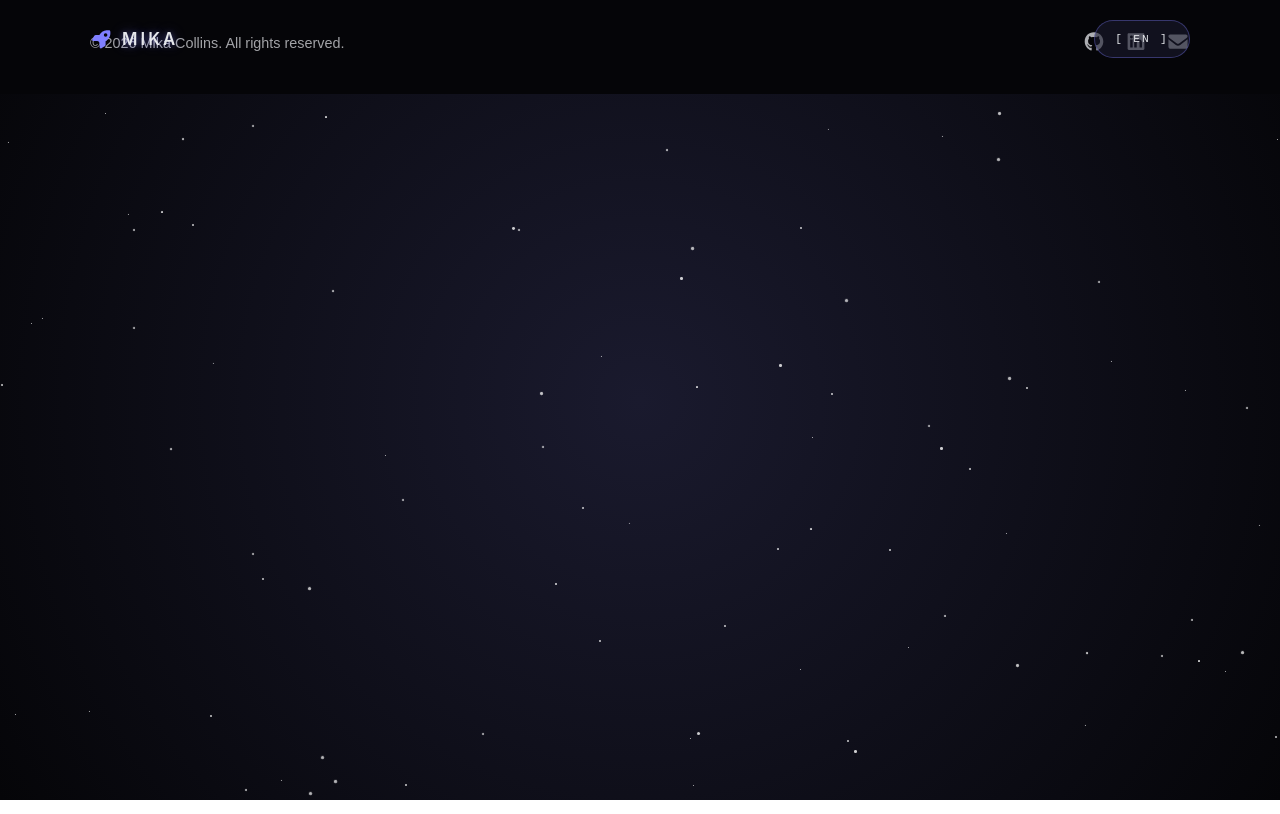
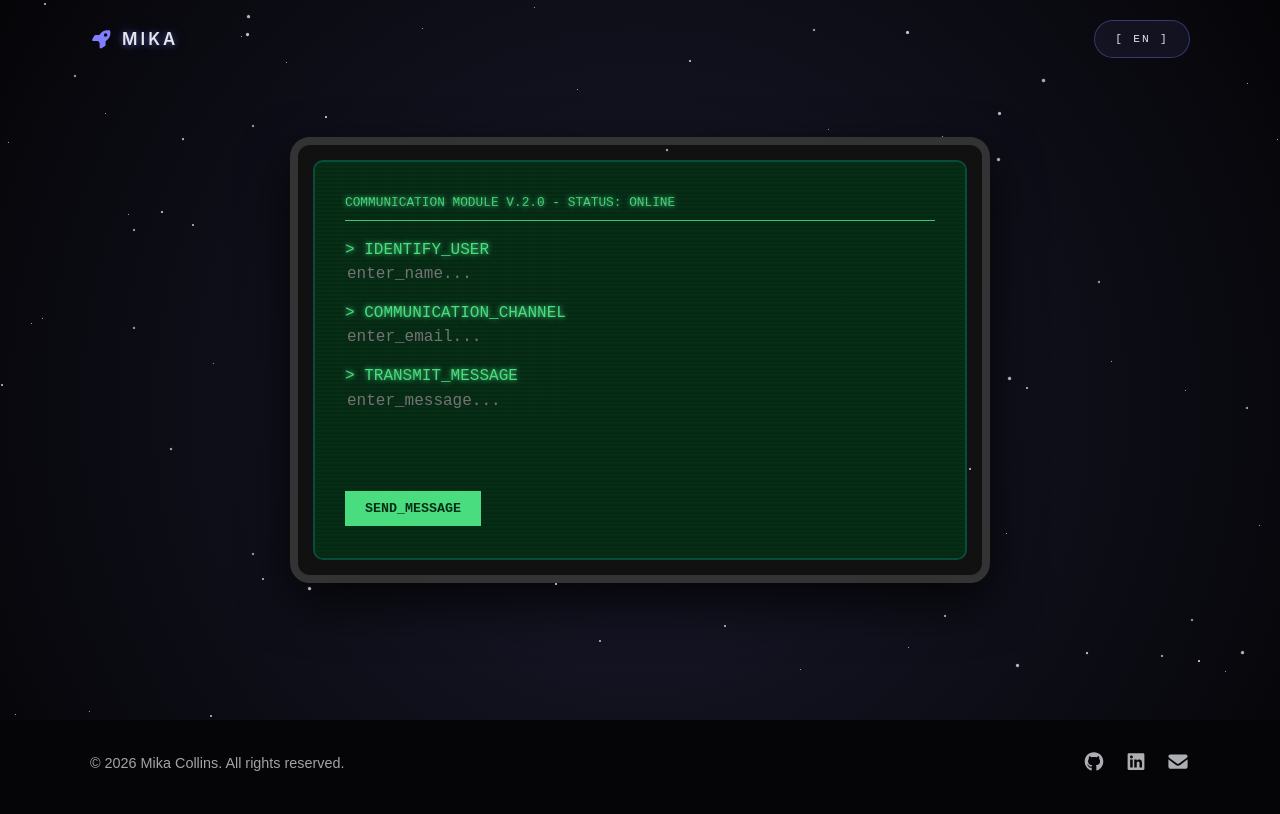
Before and after one commit to mika-collins/mika-collins.github.io, a React (Vite) app: page /contact in a window 1280 px wide. Built offline with nearby package versions, Linux system fonts and the light colour scheme.

Commit message:
Created a terminal style contact form with es translations

```diff
--- /dev/null
+++ b/src/components/Contact/Contact.css
@@ -0,0 +1,159 @@
+.contact-section {
+  min-height: 90vh;
+  padding-top: 80px; /
+}
+
+/* Root terminal variables */
+:root {
+  --terminal-green: #4ade80;
+            --terminal-bg: #052e16;
+}
+
+/* Page Layout */
+.contact-section {
+  flex: 1;
+  display: flex;
+  align-items: center;
+  justify-content: center;
+  padding: 1rem;
+}
+
+/* Terminal Container */
+.terminal-container {
+  width: 100%;
+  max-width: 700px;
+  background: #111;
+  padding: 15px;
+  border-radius: 20px;
+  border: 8px solid #333;
+  box-shadow: 0 20px 50px rgba(0, 0, 0, 0.8);
+}
+
+/* Terminal Screen */
+.terminal-screen {
+  background: var(--terminal-bg);
+  padding: 30px;
+  border-radius: 10px;
+  position: relative;
+  overflow: hidden;
+  border: 2px solid #064e3b;
+  font-family: "Fira Code", monospace;
+  color: var(--terminal-green);
+  text-shadow: 0 0 5px var(--terminal-green);
+  animation: flicker 0.1s infinite;
+
+  /* Fixed height */
+  min-height: 400px;
+  display: flex;
+  flex-direction: column;
+  justify-content: center;
+}
+
+/* Scanline Effect */
+.terminal-screen::before {
+  content: "";
+  position: absolute;
+  inset: 0;
+  background:
+    linear-gradient(
+      rgba(18, 16, 16, 0) 50%,
+      rgba(0, 0, 0, 0.1) 50%
+    ),
+    linear-gradient(
+      90deg,
+      rgba(255, 0, 0, 0.03),
+      rgba(0, 255, 0, 0.01),
+      rgba(0, 0, 255, 0.03)
+    );
+  background-size: 100% 4px, 3px 100%;
+  pointer-events: none;
+  z-index: 2;
+}
+
+/* Flicker Animation */
+@keyframes flicker {
+  0% { opacity: 0.97; }
+  5% { opacity: 0.95; }
+  10% { opacity: 0.9; }
+  100% { opacity: 1; }
+}
+
+/* Header */
+.terminal-header {
+  margin-bottom: 20px;
+  padding-bottom: 10px;
+  border-bottom: 1px solid var(--terminal-green);
+  font-size: 0.8rem;
+}
+
+/* Form */
+.terminal-form {
+  position: relative;
+  z-index: 3;
+}
+
+.input-group {
+  margin-bottom: 20px;
+}
+
+.terminal-form label {
+  display: block;
+  margin-bottom: 5px;
+}
+
+.terminal-form label::before {
+  content: "> ";
+}
+
+/* Inputs */
+.terminal-input {
+  width: 100%;
+  background: transparent;
+  border: none;
+  color: var(--terminal-green);
+  font-family: "Fira Code", monospace;
+  font-size: 1rem;
+  outline: none;
+  resize: none;
+}
+
+/* Send Button */
+.terminal-btn {
+  background: var(--terminal-green);
+  color: var(--terminal-bg);
+  border: none;
+  padding: 10px 20px;
+  font-family: "Fira Code", monospace;
+  font-weight: bold;
+  cursor: pointer;
+  text-transform: uppercase;
+}
+
+.terminal-btn:hover {
+  background: #ffffff;
+  box-shadow: 0 0 20px #ffffff;
+}
+
+/* Confirmation Screen */
+.terminal-confirmation {
+  position: relative;
+  z-index: 3;
+  font-family: "Fira Code", monospace;
+  color: var(--terminal-green);
+  text-shadow: 0 0 5px var(--terminal-green);
+  font-size: 1rem;
+  line-height: 1.6;
+}
+
+/* Blinking cursor */
+.blinking-cursor {
+  display: inline-block;
+  margin-top: 10px;
+  animation: blink 1s steps(2, start) infinite;
+}
+
+@keyframes blink {
+  to {
+    visibility: hidden;
+  }
+}
--- a/src/components/Contact/Contact.tsx
+++ b/src/components/Contact/Contact.tsx
@@ -1,10 +1,122 @@
+import { useState, useEffect } from "react";
+import { useTranslation } from "react-i18next";
+import "./Contact.css";
+
+const TYPING_SPEED = 50;
+const LINE_DELAY = 500;
 
 const Contact = () => {
+  const { t } = useTranslation();
+  const [sent, setSent] = useState(false);
+  const [displayedLines, setDisplayedLines] = useState<string[]>([]);
+  const [currentLine, setCurrentLine] = useState(0);
+
+  const handleSubmit = (e: React.FormEvent) => {
+    e.preventDefault();
+    setSent(true);
+    setDisplayedLines([]);
+    setCurrentLine(0);
+  };
+
+  const confirmationLines = [
+    `> ${t("contact.confirmation.sent")}`,
+    `> ${t("contact.confirmation.thanks")}`,
+  ];
+
+  // Animation is complete when the current line index equals the total number of lines.
+  const isTypingComplete = currentLine >= confirmationLines.length;
+
+  useEffect(() => {
+    if (!sent) return;
+    if (isTypingComplete) return;
+
+    let charIndex = 0;
+    const line = confirmationLines[currentLine];
+    // Initialize current line in state to avoid empty flash
+    if (!displayedLines[currentLine]) {
+        setDisplayedLines(prev => [...prev, ""]);
+    }
+
+    let typedLine = "";
+
+    const typeInterval = setInterval(() => {
+      typedLine += line[charIndex];
+      setDisplayedLines(prev => {
+        const newLines = [...prev];
+        newLines[currentLine] = typedLine;
+        return newLines;
+      });
+      charIndex++;
+
+      if (charIndex >= line.length) {
+        clearInterval(typeInterval);
+        setTimeout(() => setCurrentLine(prev => prev + 1), LINE_DELAY);
+      }
+    }, TYPING_SPEED);
+
+    return () => clearInterval(typeInterval);
+  }, [sent, currentLine, isTypingComplete]);
+
   return (
     <section className="contact-section">
-      <form>
-        {/* Contact form fields here */}
-      </form>
+      <div className="terminal-container">
+        <div className="terminal-screen">
+          {!sent ? (
+            <>
+              <div className="terminal-header">
+                {t("contact.header")}
+              </div>
+
+              <form className="terminal-form" onSubmit={handleSubmit}>
+                <div className="input-group">
+                  <label>{t("contact.fields.name.label")}</label>
+                  <input
+                    type="text"
+                    className="terminal-input"
+                    placeholder={t("contact.fields.name.placeholder")}
+                    required
+                  />
+                </div>
+
+                <div className="input-group">
+                  <label>{t("contact.fields.email.label")}</label>
+                  <input
+                    type="email"
+                    className="terminal-input"
+                    placeholder={t("contact.fields.email.placeholder")}
+                    required
+                  />
+                </div>
+
+                <div className="input-group">
+                  <label>{t("contact.fields.message.label")}</label>
+                  <textarea
+                    rows={4}
+                    className="terminal-input"
+                    placeholder={t("contact.fields.message.placeholder")}
+                    required
+                  />
+                </div>
+
+                <button type="submit" className="terminal-btn">
+                  {t("contact.submit")}
+                </button>
+              </form>
+            </>
+          ) : (
+            <div className="terminal-confirmation">
+              {displayedLines.map((line, idx) => (
+                <p key={idx}>{line}</p>
+              ))}
+
+              {/* Render cursor when typing is complete */}
+              {isTypingComplete && (
+                <span className="blinking-cursor">_</span>
+              )}
+            </div>
+          )}
+        </div>
+      </div>
     </section>
   );
 };
--- a/src/i18n/en.ts
+++ b/src/i18n/en.ts
@@ -152,6 +152,30 @@ const en = {
       ],
     },
 
+    contact: {
+      header: "COMMUNICATION MODULE V.2.0 - STATUS: ONLINE",
+      fields: {
+        name: {
+          label: "IDENTIFY_USER",
+          placeholder: "enter_name...",
+        },
+        email: {
+          label: "COMMUNICATION_CHANNEL",
+          placeholder: "enter_email...",
+        },
+        message: {
+          label: "TRANSMIT_MESSAGE",
+          placeholder: "enter_message...",
+        },
+      },
+      submit: "SEND_MESSAGE",
+
+      confirmation: {
+        sent: "TRANSMISSION STATUS: SENT",
+        thanks: "THANK YOU FOR REACHING OUT! I WILL GET BACK TO YOU SOON.",
+      }
+    },
+
     // Footer content
     footer: {
         copyright: "© {{year}} Mika Collins. All rights reserved."
--- a/src/i18n/es.ts
+++ b/src/i18n/es.ts
@@ -152,6 +152,30 @@ const es = {
       ],
     },
 
+    contact: {
+      header: "MÓDULO DE COMUNICACIÓN V.2.0 - ESTADO: EN LÍNEA",
+      fields: {
+        name: {
+          label: "IDENTIFICAR_USUARIO",
+          placeholder: "ingresar_nombre...",
+        },
+        email: {
+          label: "CANAL_DE_COMUNICACIÓN",
+          placeholder: "ingresar_correo_electrónico...",
+        },
+        message: {
+          label: "TRANSMITIR_MENSAJE",
+          placeholder: "ingresar_mensaje...",
+        },
+      },
+      submit: "ENVIAR_MENSAJE",
+
+      confirmation: {
+        sent: "ESTADO DE TRANSMISIÓN: ENVIADO",
+        thanks: "GRACIAS POR CONTACTARME! ME PONDRÉ EN CONTACTO CONTIGO PRONTO.",
+      }
+    },
+
     // Footer content
     footer: {
         copyright: "© {{year}} Mika Collins. Todos los derechos reservados."
```
